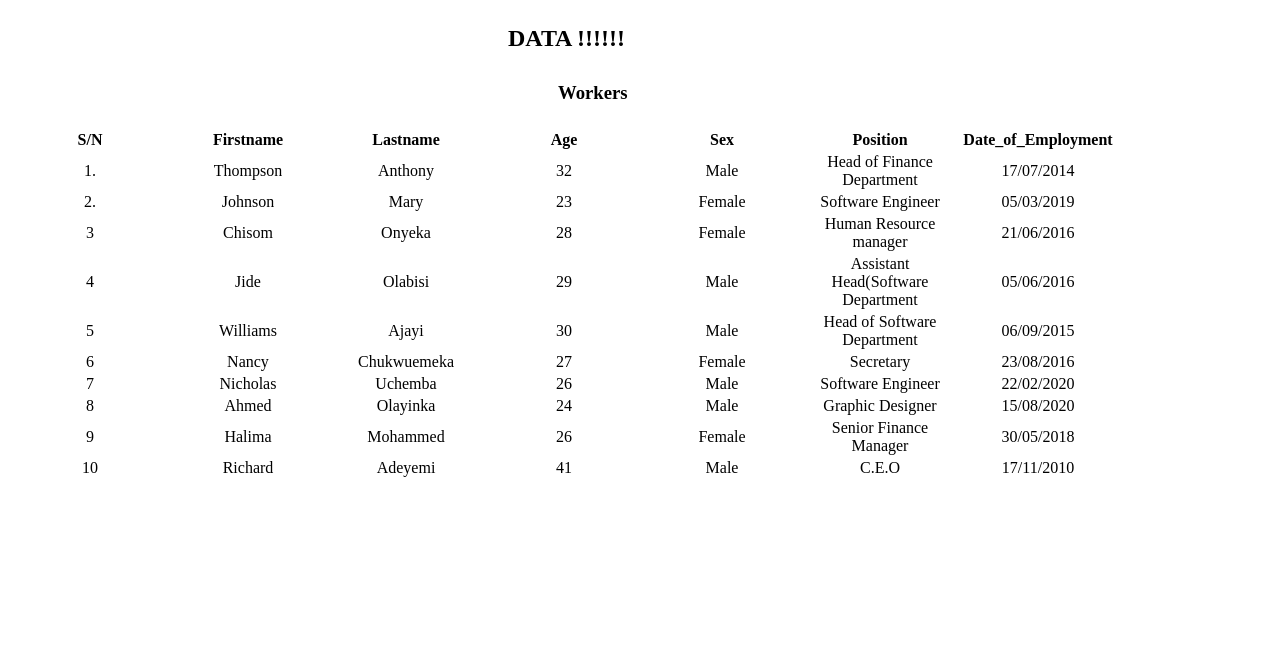
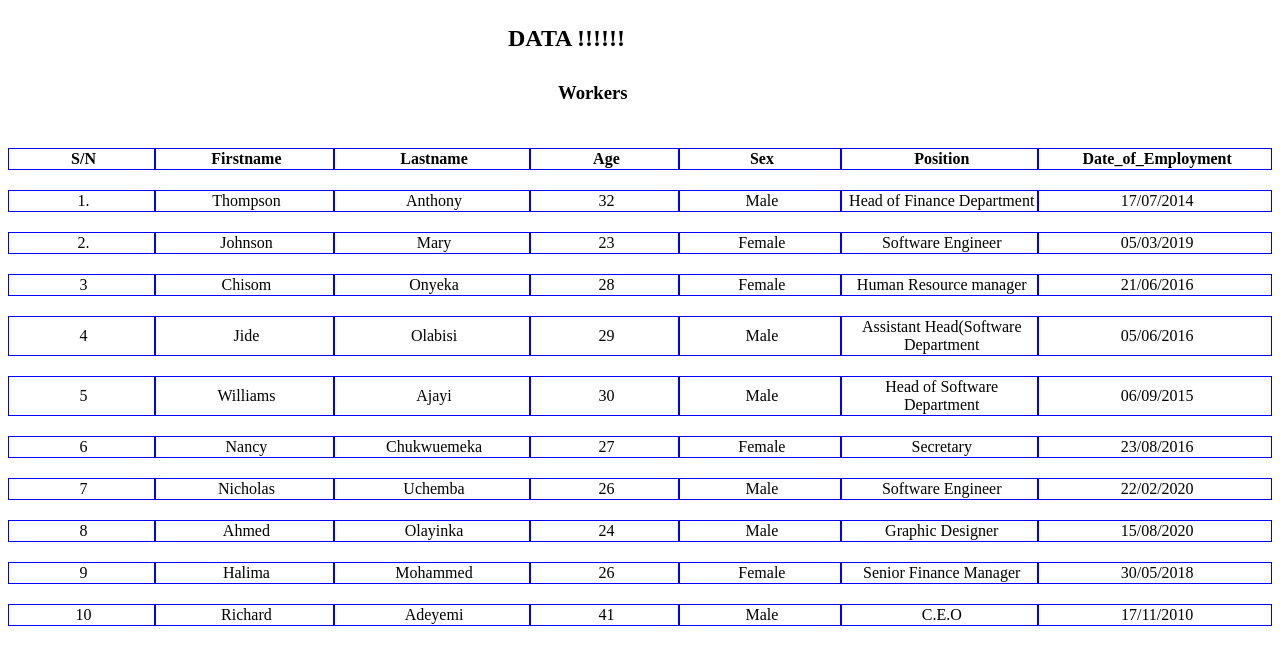
Before and after one commit to Maxwell2388/Objects-and-Arrays, a plain HTML site: page index.html in a window 1280 px wide. Drawn offline with Linux system fonts and the light colour scheme.

Commit message:
Update style.css

```diff
--- a/style.css
+++ b/style.css
@@ -3,6 +3,7 @@
     padding: 5px;
     padding-left: 500px;
 }
+
 
 .h3 {
     width: 150px;
@@ -10,11 +11,20 @@
     padding-left: 550px;
 }
 
-th,td {
-    width: 150px;
+table {
+    border-collapse: separate;
+    border-spacing: 0px 20px;
+
+}
+
+th,td  {
+    width: 400px;
     text-align: center;
-    border-spacing: 100px;
+    border-spacing: 200px;
     padding-left: 5px;
+    border: 1px solid blue;
+
+
 
 
 }
```
